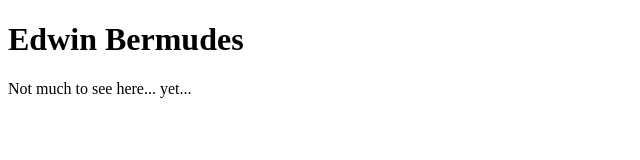
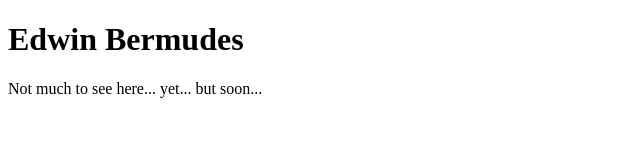
Before and after one commit to redwinbee/redwinbee.me, a plain HTML site: page index.html in a window 1280 px wide. Shown: the full height of the page, 0-640 px from the left. Drawn offline with Linux system fonts and the light colour scheme.

Commit message:
Another test

```diff
--- a/index.html
+++ b/index.html
@@ -12,7 +12,7 @@
         <main>
             <h1>Edwin Bermudes</h1>
             <body>
-                Not much to see here... yet...
+                Not much to see here... yet... but soon...
             </body>
         </main>
         <script src="index.js"></script>
```
